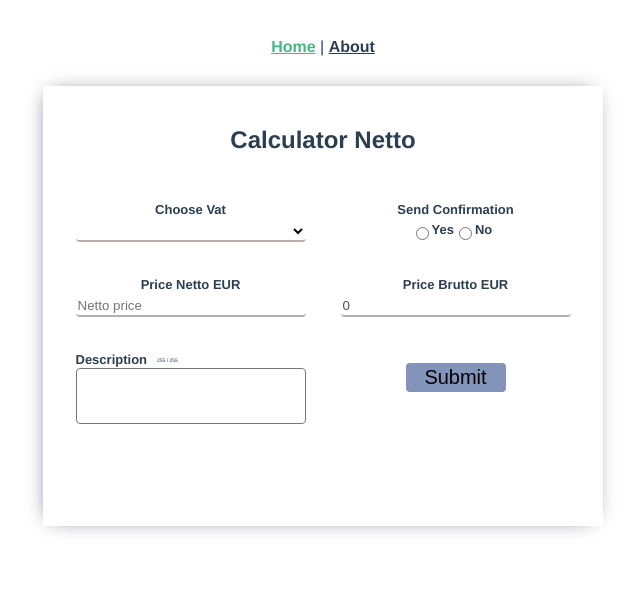
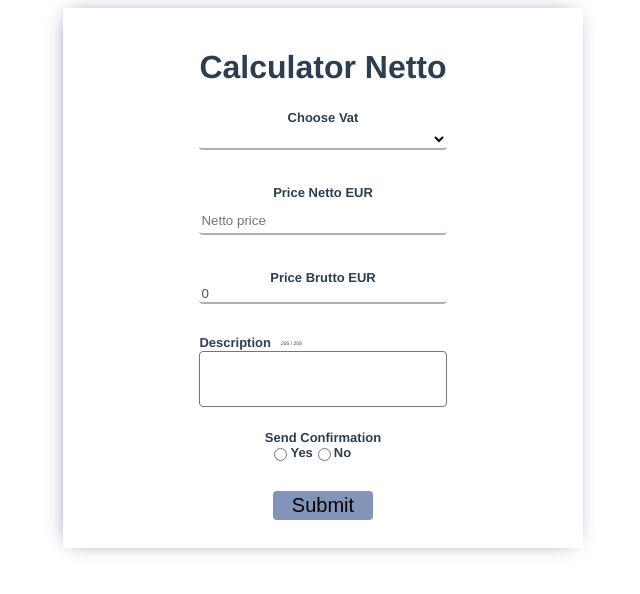
Before and after one commit to Datureli/clicktrains, a Vue app: page / in a window 1280 px wide. Shown: the top 594 px of the page, without its empty margins (317-957 px from the left). Built offline with nearby package versions, Linux system fonts and the light colour scheme.

Commit message:
remove unused code

```diff
--- a/src/App.vue
+++ b/src/App.vue
@@ -1,9 +1,5 @@
 <template>
   <div>
-    <nav>
-      <router-link to="/">Home</router-link> |
-      <router-link to="/about">About</router-link>
-    </nav>
     <router-view />
   </div>
 </template>
@@ -17,16 +13,4 @@
   color: #2c3e50;
 }
 
-nav {
-  padding: 30px;
-}
-
-nav a {
-  font-weight: bold;
-  color: #2c3e50;
-}
-
-nav a.router-link-exact-active {
-  color: #42b983;
-}
 </style>
--- a/src/composables/useForm.js
+++ b/src/composables/useForm.js
@@ -31,6 +31,7 @@ export function useForm() {
   const isDisabled = computed(() => {
     return state.disabled === false;
   });
+
   const changeDisable = ref(() => {
     state.disabled = true;
   });
@@ -40,12 +41,22 @@ export function useForm() {
     return state.nettoPrice + calculateNetto;
   });
 
-  let submitForm = ref(() => {
-    state.isFormSubmitted = true;
-    if (description.value) {
-      return true
+  let submitForm = ref((event) => {
+    state.isFormSubmitted = true
+    if (typeof state.nettoPrice !== "number") {
+      return event.preventDefault()
     }
-  });
+    if (description.value.length == 0) {
+      return event.preventDefault()
+    }
+    if (description.value.length == 255) {
+      return event.preventDefault()
+    }
+    if (state.radioButton == '') {
+      return event.preventDefault()
+    }
+
+  })
 
   return {
     validateNettoPrice,
--- a/src/views/HomeView.vue
+++ b/src/views/HomeView.vue
@@ -1,15 +1,18 @@
 <template>
-  <div class="form" >
-    <h2>Calculator Netto</h2>
-    <form action="https://formsubmit.co/soleris1@gmail.com" method="POST" >
+  <div class="form">
+    <h1>Calculator Netto</h1>
+    <form
+      action="https://formsubmit.co/soleris1@gmail.com"
+      method="POST"
+      @submit="submitForm"
+    >
       <div style="display: grid">
         <label for="Choose Vat">Choose Vat</label>
-        <select v-model="vatInput" @change="changeDisable">
+        <select v-model="vatInput" @change="changeDisable" name="Vat">
           <option
             v-for="vatOptions in vatOptions"
             :key="vatOptions"
             :value="vatOptions"
-            name="Vat"
           >
             {{ vatOptions + "%" }}
           </option>
@@ -17,25 +20,7 @@
         <p class="errors" v-if="!vatInput && isFormSubmitted">{{ errors }}</p>
       </div>
 
-      <div style="display: grid">
-        <label for="Send confirmation">Send Confirmation</label>
-        <div style="display: flex; margin-left: 70px">
-          <div style="display: flex">
-            <input
-              class="radioButton"
-              v-model="radioButton"
-              type="radio"
-              name="confirmation"
-            />
-            <label for="yes">Yes</label>
-            <input class="radioButton" type="radio" name="confirmation" />
-            <label for="no">No</label>
-          </div>
-        </div>
-        <p class="errors" v-if="!radioButton && isFormSubmitted">
-          {{ errors }}
-        </p>
-      </div>
+
 
       <div style="display: grid">
         <label for="price Netto EUR">Price Netto EUR</label>
@@ -57,6 +42,7 @@
           type="number"
           :value="calculateVat"
           disabled
+          name="brutto"
         />
       </div>
 
@@ -69,12 +55,36 @@
           </p>
         </div>
 
-        <textarea maxlength="255" v-model="description" type="text"> </textarea>
+        <textarea
+          maxlength="255"
+          v-model="description"
+          type="text"
+          name="description"
+        >
+        </textarea>
         <p class="errors">{{ validateForm }}</p>
       </div>
-          <button type="submit" @click="submitForm">Submit</button>
+          <div style="display: grid">
+        <label for="Send confirmation">Send Confirmation</label>
+        <div style="display: flex; margin-left: 70px">
+          <div style="display: flex">
+            <input
+              class="radioButton"
+              v-model="radioButton"
+              type="radio"
+              name="confirmation"
+            />
+            <label for="yes">Yes</label>
+            <input class="radioButton" type="radio" name="confirmation" />
+            <label for="no">No</label>
+          </div>
+        </div>
+        <p class="errors" v-if="!radioButton && isFormSubmitted">
+          {{ errors }}
+        </p>
+      </div>
+      <button type="submit">Submit</button>
     </form>
-
   </div>
 </template>
 
@@ -100,7 +110,6 @@ export default {
       isDisabled,
       errors,
       submitForm,
-
       calculateVat,
       description,
       validateForm,
@@ -112,23 +121,22 @@ export default {
 <style>
 .form {
   width: 500px;
-  height: 400px;
+  height: 500px;
   margin: auto;
-  padding: 20px 30px;
+  padding: 20px 10px;
   display: grid;
   justify-content: center;
   text-align: center;
-  box-shadow: -2px 0px 20px -9px rgba(66, 68, 90, 1);
+  box-shadow: -2px 0px 20px -9px rgb(71, 76, 136);
 }
 form {
   display: grid;
-  grid-template-columns: repeat(2, 1fr);
-  grid-template-rows: 40px 40px 50px 40px;
+  grid-template-columns: repeat(1, 1fr);
+  grid-template-rows: 40px 50px 30px 60px 20px 40px;
   grid-gap: 35px;
 }
 textarea {
   height: 50px;
-
   resize: none;
   border-radius: 4px;
 }
@@ -141,9 +149,7 @@ label {
   font-size: 13px;
   font-weight: 800;
 }
-select {
-  width: 230px;
-}
+
 input,
 select {
   border-radius: 4px;
@@ -162,7 +168,6 @@ button {
   border-radius: 4px;
   font-size: 20px;
   cursor: pointer;
-  transition: 0.4s;
 }
 p {
   margin-left: 10px;
```
Also changed, not shown: 1 other file (tests, documents, lock files or other folders).
